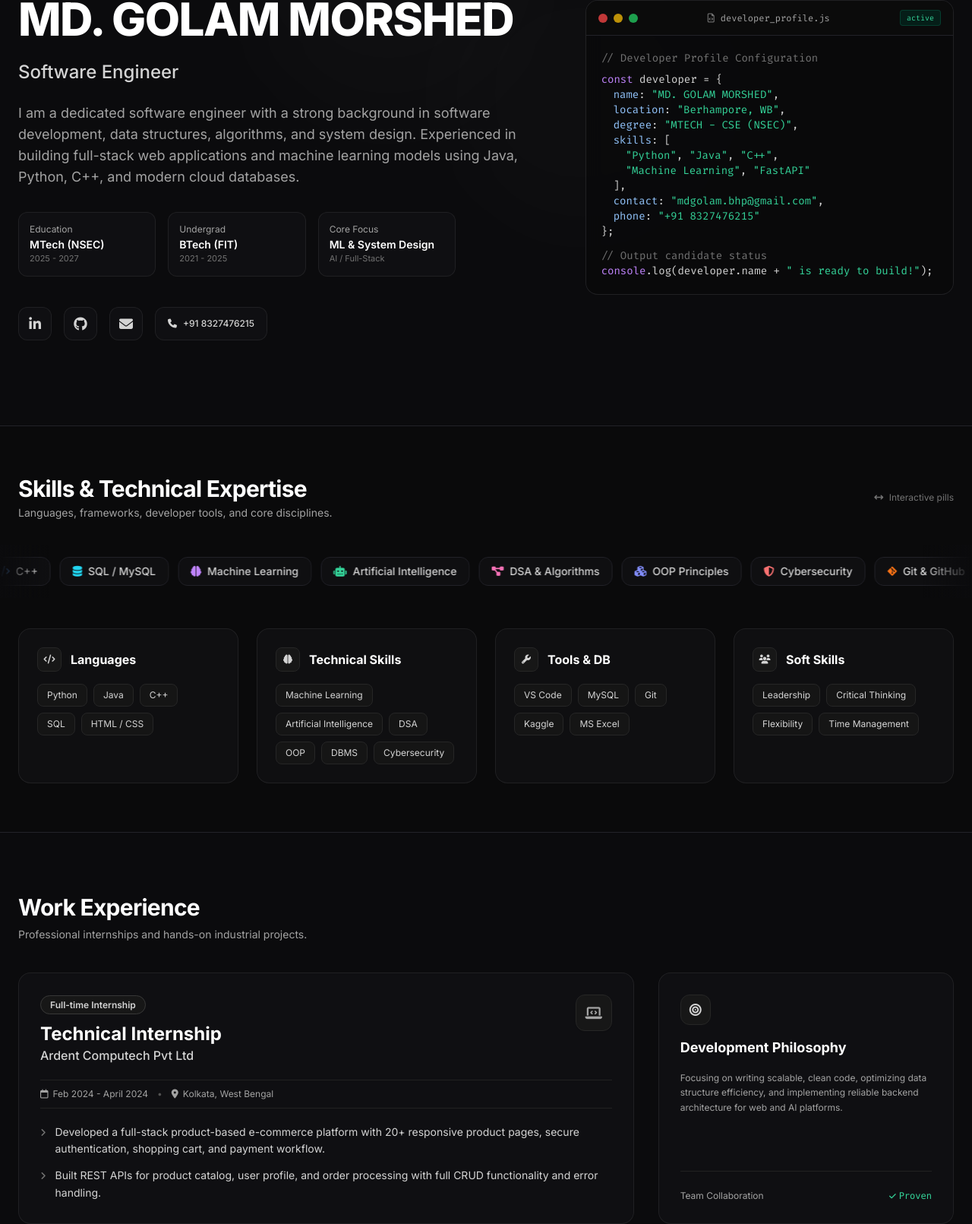
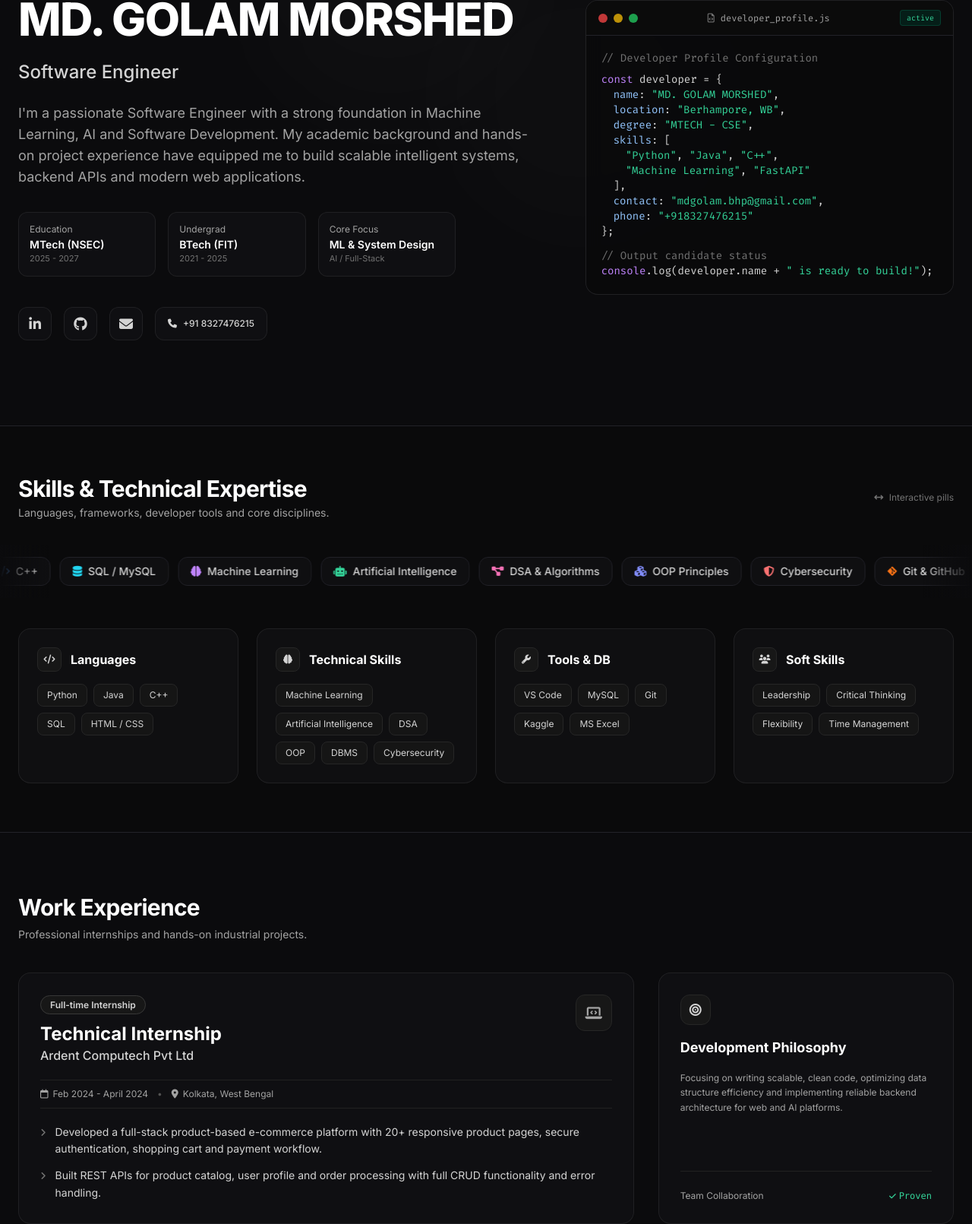
Before and after one commit to Arif1412/Arif1412.github.io, a plain HTML site: page index.html in a window 1280 px wide. Shown: the part 219-1830 px from the top of the page at 76% size. Drawn offline with nearby package versions, Linux system fonts and the light colour scheme.

```diff
--- a/index.html
+++ b/index.html
@@ -125,7 +125,7 @@
         <div class="max-w-7xl mx-auto px-6 h-20 flex items-center justify-between">
             <a href="#" class="text-xl font-bold tracking-wider text-white flex items-center gap-3 group">
                 <span class="bg-neutral-800 group-hover:bg-white group-hover:text-black text-white px-3 py-1 rounded-lg text-sm border border-neutral-700 transition-all duration-300 font-mono shadow-sm">MGM</span>
-                <span class="hidden sm:inline font-bold tracking-tight text-neutral-200 group-hover:text-white transition-colors">Md Golam Morshed</span>
+                <span class="hidden sm:inline font-bold tracking-tight text-neutral-200 group-hover:text-white transition-colors">Md. Golam Morshed</span>
             </a>
 
             <nav class="hidden md:flex items-center gap-8 text-sm font-medium text-neutral-400">
@@ -179,7 +179,7 @@
                 </p>
 
                 <p class="text-neutral-400 text-base sm:text-lg leading-relaxed max-w-2xl">
-                    I am a dedicated software engineer with a strong background in software development, data structures, algorithms, and system design. Experienced in building full-stack web applications and machine learning models using Java, Python, C++, and modern cloud databases.
+                   I'm a passionate Software Engineer with a strong foundation in Machine Learning, AI and  Software Development. My academic background and hands-on project experience have equipped me to build scalable intelligent systems, backend APIs and modern web applications.
                 </p>
 
                 <!-- Interactive Quick Stats -->
@@ -244,13 +244,13 @@
                         <div><span class="text-purple-400">const</span> developer = {</div>
                         <div class="pl-4"><span class="text-blue-300">name</span>: <span class="text-emerald-400">"MD. GOLAM MORSHED"</span>,</div>
                         <div class="pl-4"><span class="text-blue-300">location</span>: <span class="text-emerald-400">"Berhampore, WB"</span>,</div>
-                        <div class="pl-4"><span class="text-blue-300">degree</span>: <span class="text-emerald-400">"MTECH - CSE (NSEC)"</span>,</div>
+                        <div class="pl-4"><span class="text-blue-300">degree</span>: <span class="text-emerald-400">"MTECH - CSE"</span>,</div>
                         <div class="pl-4"><span class="text-blue-300">skills</span>: [</div>
                         <div class="pl-8"><span class="text-emerald-400">"Python"</span>, <span class="text-emerald-400">"Java"</span>, <span class="text-emerald-400">"C++"</span>,</div>
                         <div class="pl-8"><span class="text-emerald-400">"Machine Learning"</span>, <span class="text-emerald-400">"FastAPI"</span></div>
                         <div class="pl-4">],</div>
                         <div class="pl-4"><span class="text-blue-300">contact</span>: <span class="text-emerald-400">"mdgolam.bhp@gmail.com"</span>,</div>
-                        <div class="pl-4"><span class="text-blue-300">phone</span>: <span class="text-emerald-400">"+91 8327476215"</span></div>
+                        <div class="pl-4"><span class="text-blue-300">phone</span>: <span class="text-emerald-400">"+918327476215"</span></div>
                         <div>};</div>
                         <div class="mt-3 text-neutral-500">// Output candidate status</div>
                         <div><span class="text-purple-400">console</span>.log(developer.name + <span class="text-emerald-400">" is ready to build!"</span>);</div>
@@ -266,7 +266,7 @@
         <div class="max-w-7xl mx-auto px-6 mb-8 flex items-center justify-between">
             <div>
                 <h2 class="text-2xl sm:text-3xl font-bold tracking-tight text-white mb-1">Skills & Technical Expertise</h2>
-                <p class="text-neutral-400 text-sm">Languages, frameworks, developer tools, and core disciplines.</p>
+                <p class="text-neutral-400 text-sm">Languages, frameworks, developer tools and core disciplines.</p>
             </div>
             <span class="text-xs text-neutral-500 hidden sm:inline-block"><i class="fa-solid fa-arrows-left-right mr-1"></i> Interactive pills</span>
         </div>
@@ -446,11 +446,11 @@
                         <ul class="space-y-3 text-sm text-neutral-300 leading-relaxed">
                             <li class="flex items-start gap-3">
                                 <i class="fa-solid fa-angle-right text-xs text-neutral-500 mt-1"></i>
-                                <span>Developed a full-stack product-based e-commerce platform with 20+ responsive product pages, secure authentication, shopping cart, and payment workflow.</span>
+                                <span>Developed a full-stack product-based e-commerce platform with 20+ responsive product pages, secure authentication, shopping cart and payment workflow.</span>
                             </li>
                             <li class="flex items-start gap-3">
                                 <i class="fa-solid fa-angle-right text-xs text-neutral-500 mt-1"></i>
-                                <span>Built REST APIs for product catalog, user profile, and order processing with full CRUD functionality and error handling.</span>
+                                <span>Built REST APIs for product catalog, user profile and order processing with full CRUD functionality and error handling.</span>
                             </li>
                         </ul>
                     </div>
@@ -464,7 +464,7 @@
                         </div>
                         <h3 class="text-lg font-bold text-white">Development Philosophy</h3>
                         <p class="text-neutral-400 text-xs leading-relaxed">
-                            Focusing on writing scalable, clean code, optimizing data structure efficiency, and implementing reliable backend architecture for web and AI platforms.
+                            Focusing on writing scalable, clean code, optimizing data structure efficiency and implementing reliable backend architecture for web and AI platforms.
                         </p>
                     </div>
                     <div class="pt-6 border-t border-neutral-800/80 flex items-center justify-between text-xs text-neutral-400">
@@ -481,7 +481,7 @@
         <div class="space-y-12">
             <div>
                 <h2 class="text-2xl sm:text-3xl font-bold tracking-tight text-white mb-2">Featured Projects</h2>
-                <p class="text-neutral-400 text-sm">Machine learning models, full-stack applications, and backend RESTful architectures.</p>
+                <p class="text-neutral-400 text-sm">Machine learning models, full-stack applications and backend RESTful architectures.</p>
             </div>
 
             <div class="grid grid-cols-1 lg:grid-cols-2 gap-8">
@@ -538,7 +538,7 @@
                         </h3>
 
                         <p class="text-neutral-400 text-sm leading-relaxed">
-                            Hutch is a product-based e-commerce platform designed to offer customers a seamless and personalized online shopping experience. Built with Microsoft .NET and SQL Server Cloud Based, incorporating advanced functionalities such as dynamic product filtration, search auto-suggestion, and image uploading directly to the database.
+                            Hutch is a product-based e-commerce platform designed to offer customers a seamless and personalized online shopping experience. Built with Microsoft .NET and SQL Server Cloud Based, incorporating advanced functionalities such as dynamic product filtration, search auto-suggestion and image uploading directly to the database.
                         </p>
 
                         <div class="flex flex-wrap gap-2 pt-2">
@@ -575,7 +575,7 @@
                     <div class="glass-card rounded-2xl p-6 space-y-3 transition-all duration-300 hover:-translate-y-1 hover:border-neutral-500 group">
                         <div class="flex justify-between items-start">
                             <h3 class="font-bold text-white text-lg group-hover:text-emerald-400 transition-colors">Master of Technology (MTECH)</h3>
-                            <span class="text-xs font-mono font-semibold px-3 py-1 rounded-full bg-neutral-900 text-neutral-300 border border-neutral-800">Expected 2027</span>
+                            <span class="text-xs font-mono font-semibold px-3 py-1 rounded-full bg-neutral-900 text-neutral-300 border border-neutral-800">2025 - 2027</span>
                         </div>
                         <p class="text-neutral-300 text-sm font-medium">Netaji Subhash Engineering College</p>
                         <p class="text-neutral-400 text-xs">Computer Science and Engineering</p>
@@ -635,7 +635,7 @@
                             <div class="space-y-1">
                                 <h3 class="font-bold text-white text-sm group-hover:text-emerald-400 transition-colors">NLP Project Lead (5 Members)</h3>
                                 <p class="text-neutral-400 text-xs leading-relaxed">
-                                    Led a team of 5 members in developing an NLP-based duplicate question detection model. Delivered full project documentation, presentations, and coordinated all team milestones.
+                                    Led a team of 5 members in developing an NLP-based duplicate question detection model. Delivered full project documentation, presentations and coordinated all team milestones.
                                 </p>
                             </div>
                         </div>
@@ -679,7 +679,7 @@
             <div class="bg-neutral-950/80 border border-neutral-800 rounded-xl p-5 max-h-96 overflow-y-auto space-y-4 text-xs text-neutral-300 leading-relaxed font-sans">
                 <div>
                     <h4 class="font-bold text-white uppercase tracking-wider mb-1 border-b border-neutral-800 pb-1">OBJECTIVE</h4>
-                    <p class="text-neutral-400">Dedicated software engineer with a strong background in software development, data structures, algorithms, and system design. Practical knowledge in Java, Python, C++, web tech, and databases.</p>
+                    <p class="text-neutral-400">Dedicated software engineer with a strong background in software development, data structures, algorithms and system design. Practical knowledge in Java, Python, C++, web tech and databases.</p>
                 </div>
                 <div>
                     <h4 class="font-bold text-white uppercase tracking-wider mb-1 border-b border-neutral-800 pb-1">EDUCATION</h4>
```
